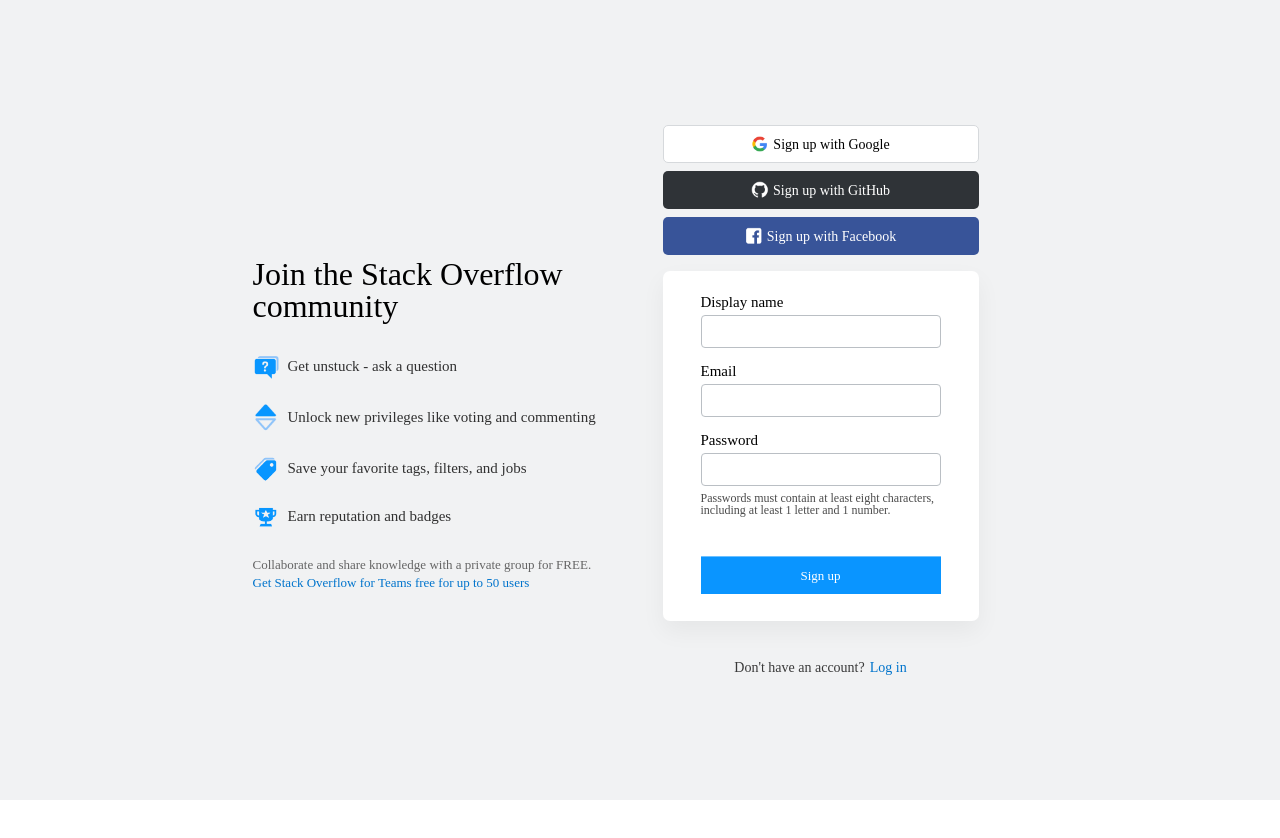
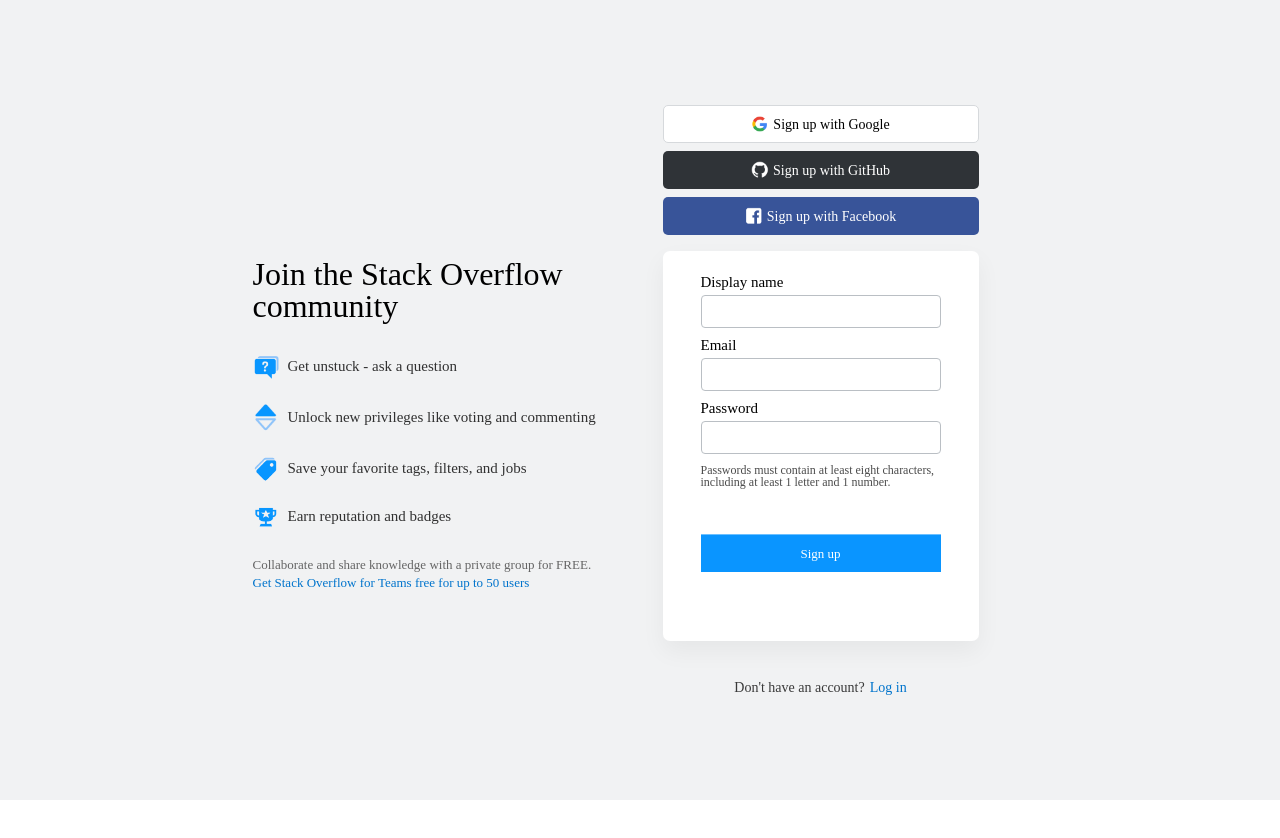
Before and after one commit to codestates-seb/seb41_pre_008, a React (Create React App) app in the folder client/: page /signup in a window 1280 px wide. Shown: the top 838 px of the page. Built offline with nearby package versions, Linux system fonts and the light colour scheme.

Commit message:
feat: 회원가입 유효성 검사 기능 구현

```diff
--- a/client/package.json
+++ b/client/package.json
@@ -6,6 +6,7 @@
     "@testing-library/jest-dom": "^5.16.5",
     "@testing-library/react": "^13.4.0",
     "@testing-library/user-event": "^13.5.0",
+    "axios": "^1.2.1",
     "react": "^18.2.0",
     "react-dom": "^18.2.0",
     "react-icons": "^4.7.1",
--- a/client/src/pages/SignupPage/SignupPage.jsx
+++ b/client/src/pages/SignupPage/SignupPage.jsx
@@ -6,6 +6,8 @@
 import icon2 from "../../img/Signup/icon2.png";
 import icon3 from "../../img/Signup/icon3.png";
 import icon4 from "../../img/Signup/icon4.png";
+import { useEffect, useState } from "react";
+import axios from "axios";
 
 const Container = styled.div`
   width: 100vw;
@@ -107,7 +109,7 @@
 
 const SignupForm = styled.div`
   width: 316px;
-  height: 350px;
+  height: 390px;
   background-color: white;
   border-radius: 7px;
   padding: 24px;
@@ -129,10 +131,11 @@
   height: 33px;
   font-size: 13px;
   padding: 7.8px 9.1px;
-  border: 1px solid rgb(186, 191, 196);
+  border: ${({ isNameError }) =>
+    isNameError ? "1px solid #d0393e" : "1px solid rgb(186, 191, 196)"};
   border-radius: 4px;
   font-weight: 400px;
-  margin-bottom: 16px;
+  margin-bottom: 10px;
 `;
 
 const Email = styled.div`
@@ -147,10 +150,11 @@
   height: 33px;
   font-size: 13px;
   padding: 7.8px 9.1px;
-  border: 1px solid rgb(186, 191, 196);
+  border: ${({ isEmailError }) =>
+    isEmailError ? "1px solid #d0393e" : "1px solid rgb(186, 191, 196)"};
   border-radius: 4px;
   font-weight: 400px;
-  margin-bottom: 16px;
+  margin-bottom: 10px;
 `;
 
 const Password = styled.div`
@@ -165,10 +169,11 @@
   height: 33px;
   font-size: 13px;
   padding: 7.8px 9.1px;
-  border: 1px solid rgb(186, 191, 196);
+  border: ${({ isPwError }) =>
+    isPwError ? "1px solid #d0393e" : "1px solid rgb(186, 191, 196)"};
   border-radius: 4px;
   font-weight: 400px;
-  margin-bottom: 6px;
+  margin-bottom: 10px;
 `;
 
 const PasswordMessage = styled.div`
@@ -190,6 +195,7 @@
   align-items: center;
   color: white;
   font-size: 13px;
+  margin-top: 6px;
 `;
 
 const LoginMessage = styled.div`
@@ -237,7 +243,105 @@
   margin-top: 5px;
 `;
 
+const Error = styled.div`
+  color: #d0393e;
+  font-size: 12px;
+  margin-bottom: 13px;
+  width: 240px;
+`;
+
 const SignupPage = () => {
+  const [nickName, setNickName] = useState("");
+  const [isNameError, setIsNameError] = useState(false);
+  const [nameErrorMessage, setNameErrorMessage] = useState("");
+  const [nameState, setNameState] = useState(false);
+
+  const [email, setEmail] = useState("");
+  const [isEmailError, setIsEmailError] = useState(false);
+  const [emailErrorMessage, setEmailErrorMessage] = useState("");
+  const [emailState, setEmailState] = useState(false);
+
+  const [password, setPassword] = useState("");
+  const [isPwError, setIsPwError] = useState(false);
+  const [pwErrorMessage, setPwErrorMessage] = useState("");
+  const [pwState, setPwState] = useState(false);
+
+  const nickNameHandler = (e) => {
+    setNickName(e.target.value);
+  };
+
+  const emailHandler = (e) => {
+    setEmail(e.target.value);
+  };
+
+  const passwordHandler = (e) => {
+    setPassword(e.target.value);
+  };
+
+  const signUpHandler = () => {
+    if (nickName === "") {
+      setNameErrorMessage("Please enter a name to use");
+      setIsNameError(true);
+      setNameState(false);
+    } else {
+      setIsNameError(false);
+      setNameState(true);
+    }
+
+    if (
+      email.match(
+        /^[0-9a-zA-Z]([-_.]?[0-9a-zA-Z])*@[0-9a-zA-Z]([-_.]?[0-9a-zA-Z])*.[a-zA-Z]{2,3}$/i
+      )
+    ) {
+      setIsEmailError(false);
+      setEmailState(true);
+    } else {
+      setEmailErrorMessage("Please enter the correct email format");
+      setIsEmailError(true);
+      setEmailState(false);
+    }
+
+    if (password.length >= 8 && password.match(/[a-zA-Z]+[0-9]+/)) {
+      // pwRef.current.style = "border: 1px solid rgb(186, 191, 196)";
+      setIsPwError(false);
+      setPwState(true);
+    } else if (!password.match(/[0-9]+/) && password.match(/[a-zA-z]+/)) {
+      // pwRef.current.style = "border: 1px solid #d0393e";
+      setPwErrorMessage(
+        "Please add one of the following things to make your password stronger: number"
+      );
+      setIsPwError(true);
+      setPwState(false);
+    } else if (password.match(/[0-9]+/) && !password.match(/[a-zA-z]+/)) {
+      setPwErrorMessage(
+        "Please add one of the following things to make your password stronger: letters"
+      );
+      setIsPwError(true);
+      setPwState(false);
+    } else if (password.length < 8) {
+      setPwErrorMessage("Please enter at least 8 characters");
+      setIsPwError(true);
+      setPwState(false);
+    }
+
+    if (pwState === true && emailState === true) {
+      // axios.post('', {
+      //   nickName,
+      //   email,
+      //   password,
+      // })
+    }
+  };
+
+  // useEffect(() => {
+  //   if (password.length >= 8 && password.match(/[a-zA-Z]+[0-9]+/)) {
+  //     setIsPwError(false);
+  //   } else if (password.length < 8) {
+  //     setIsPwError(true);
+  //     console.log("작동됨");
+  //   }
+  // }, [pwErrorMessage]);
+
   return (
     <Container>
       <LoginWrap>
@@ -283,16 +387,23 @@
           </FaceBookSignupButton>
           <SignupForm>
             <Name>Display name</Name>
-            <NameForm />
+            <NameForm onChange={nickNameHandler} isNameError={isNameError} />
+            {isNameError ? <Error>{nameErrorMessage}</Error> : null}
             <Email>Email</Email>
-            <EmailForm />
+            <EmailForm onChange={emailHandler} isEmailError={isEmailError} />
+            {isEmailError ? <Error>{emailErrorMessage}</Error> : null}
             <Password>Password</Password>
-            <PasswordForm />
+            <PasswordForm
+              type="password"
+              onChange={passwordHandler}
+              isPwError={isPwError}
+            />
+            {isPwError ? <Error>{pwErrorMessage}</Error> : null}
             <PasswordMessage>
               Passwords must contain at least eight characters, including at
               least 1 letter and 1 number.
             </PasswordMessage>
-            <SignupSubmit>Sign up</SignupSubmit>
+            <SignupSubmit onClick={signUpHandler}>Sign up</SignupSubmit>
           </SignupForm>
           <LoginMessage>
             Don't have an account?<LoginLink>Log in</LoginLink>
```
Also changed, not shown: 1 other file (tests, documents, lock files or other folders).
